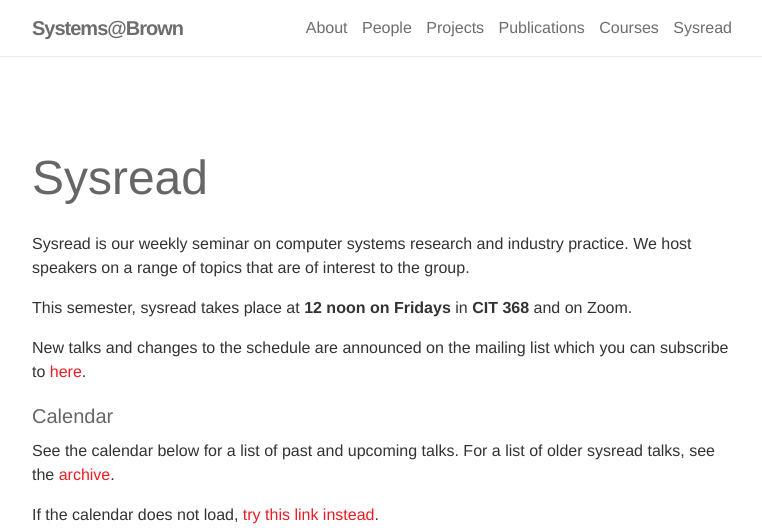
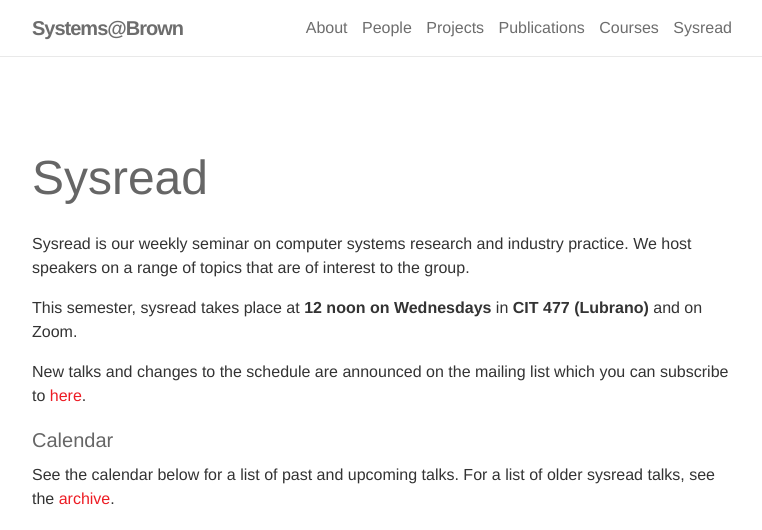
Before and after one commit to brownsys/systems-web, a Jekyll site: the page built from sysread/index.md, in a window 1280 px wide and 1276 px high. Shown: the top 530 px of the window, without its empty margins (258-1020 px from the left). Built offline with Jekyll 4.4.1, drawn with Linux system fonts in a browser that asks for light colours; nearby versions of some CDN libraries.

Commit message:
Updated room for sysread.

```diff
--- a/sysread/index.md
+++ b/sysread/index.md
@@ -11,7 +11,7 @@
 Sysread is our weekly seminar on computer systems research and industry practice.
 We host speakers on a range of topics that are of interest to the group.
 
-This semester, sysread takes place at <b>12 noon on Fridays</b> in <b>CIT 368</b> and on Zoom.
+This semester, sysread takes place at <b>12 noon on Wednesdays</b> in <b>CIT 477 (Lubrano)</b> and on Zoom.
 
 New talks and changes to the schedule are announced on the mailing list
 which you can subscribe to
```
